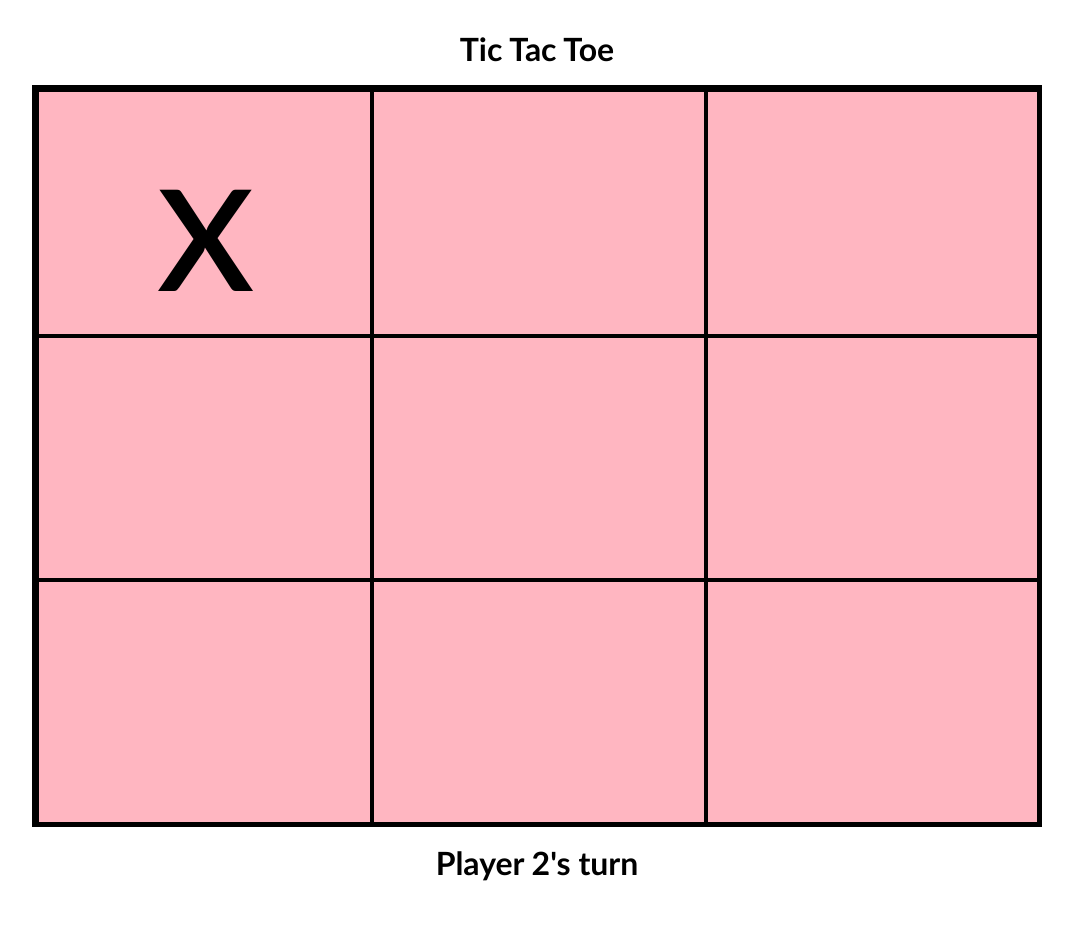
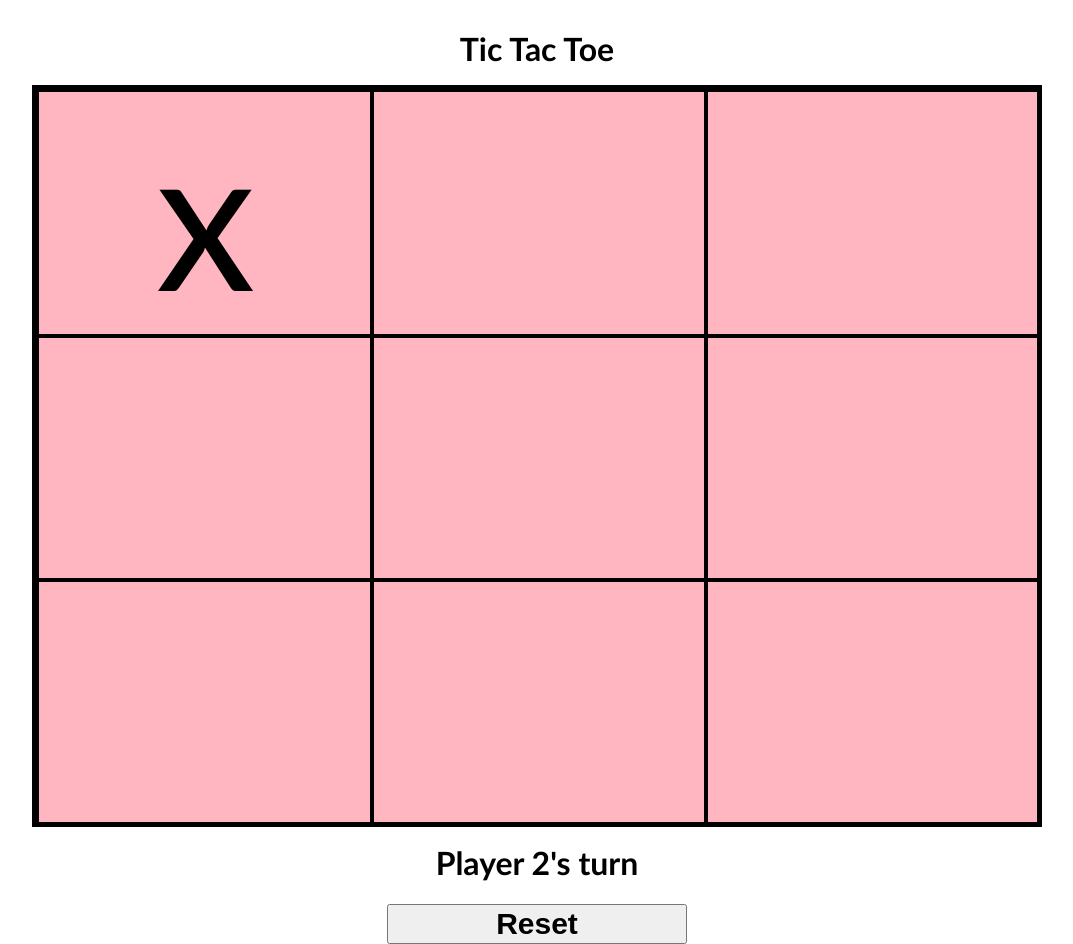
Before and after one commit to imadhq/Tic-Tac-Toe, a plain HTML site: page index.html in a window 1280 px wide. Both pictures are taken after a click on the element 316 px from the left and 197 px from the top of the page. Shown: the whole page, without its empty margins (111-1184 px from the left). Before the commit the page ends 882 px from the top, so only its background shows below. Drawn offline with Linux system fonts and the light colour scheme.

Commit message:
Create reset button

```diff
--- a/script.js
+++ b/script.js
@@ -1,6 +1,10 @@
 const gameBoard = (() => {
 
-  const board = ['','','','','','','','',''];
+  let board = ['','','','','','','','',''];
+
+  let currentMarker = 'x';
+  let winningComboFound = false;
+  let movesCount = 0;
 
   const winningCombos = [
     [0,1,2],
@@ -13,10 +17,6 @@ const gameBoard = (() => {
     [2,4,6],
   ];
 
-  let currentMarker = '';
-  let winningComboFound = false;
-  let movesCount = 0;
-
   const placeMarker = (cellNumber) => {
     if (winningComboFound || movesCount === 9) {
       renderTextBox.changeText('Game is already over.');
@@ -24,22 +24,22 @@ const gameBoard = (() => {
     };
 
     if (board[cellNumber] === '') {
-      if (currentMarker === '' || currentMarker === 'o') {
+      if (currentMarker === 'x') {
         renderTextBox.changeText(`Player 2's turn`);
         board[cellNumber] = 'x';
+        currentMarker = 'o';
+        movesCount++;
+        renderContainer.renderBoard();
+        checkForWinOrTie();
+      } else if (currentMarker === 'o') {
+        renderTextBox.changeText(`Player 1's turn`);
+        board[cellNumber] = 'o';
         currentMarker = 'x';
         movesCount++;
         renderContainer.renderBoard();
         checkForWinOrTie();
-      } else if (currentMarker === 'x') {
-        renderTextBox.changeText(`Player 1's turn`);
-        board[cellNumber] = 'o';
-        currentMarker = 'o';
-        movesCount++;
-        renderContainer.renderBoard();
-        checkForWinOrTie();
       };
-    }
+    };
   };
 
   const checkForWinOrTie = () => {
@@ -101,4 +101,27 @@ const gameBoard = (() => {
     };
   })();
 
+  const renderResetButton = (() => {
+    const button = document.createElement('button');
+    button.innerText = 'Reset';
+    button.classList.add('reset-button');
+    document.body.appendChild(button);
+
+    const resetBoard = () => {
+      button.addEventListener('click', () => {
+        board = ['','','','','','','','',''];
+        currentMarker = 'x';
+        winningComboFound = false;
+        movesCount = 0;
+        renderTextBox.changeText(`Player 1's turn`);
+        renderContainer.renderBoard();
+      });
+    };
+
+    return {
+      resetBoard
+    };
+  })();
+  renderResetButton.resetBoard();
+
 })();
--- a/styles.css
+++ b/styles.css
@@ -30,4 +30,7 @@ body {
 .reset-button {
   width: 300px;
   height: 50px;
+  font-size: 30px;
+  font-weight: 600;
+  cursor: pointer;
 }
```
